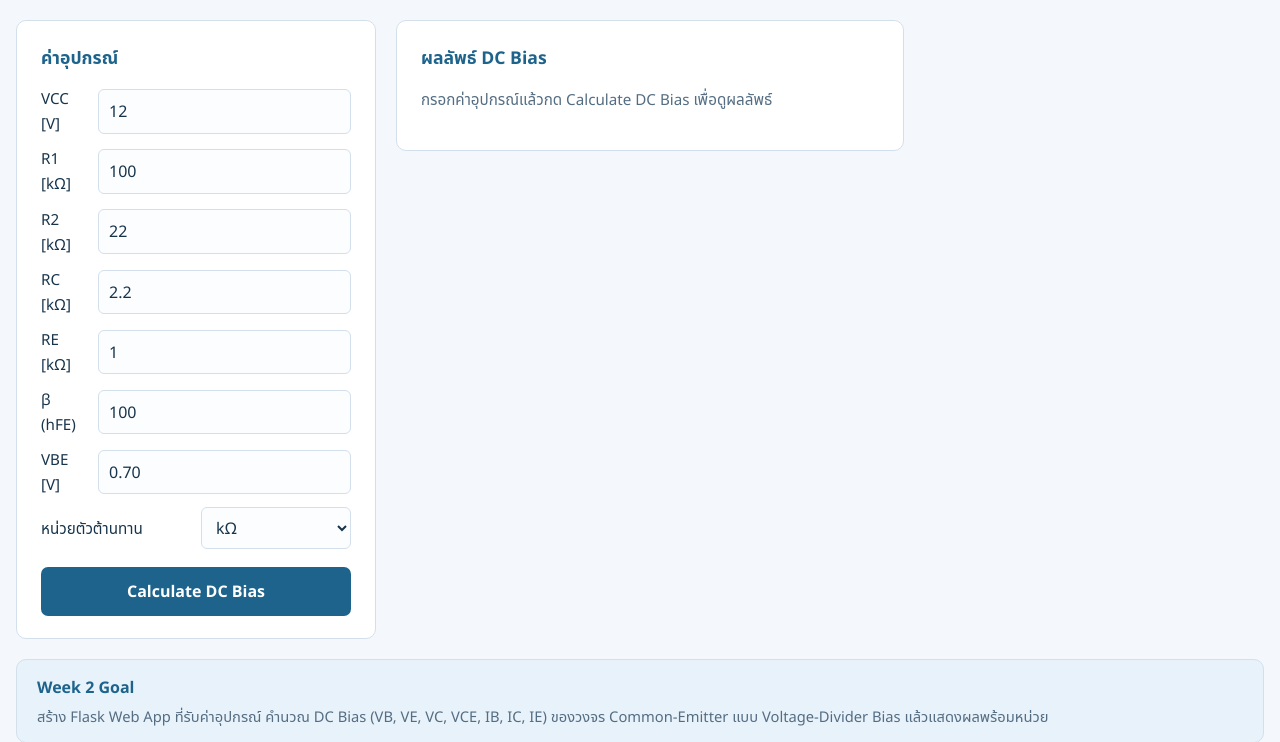
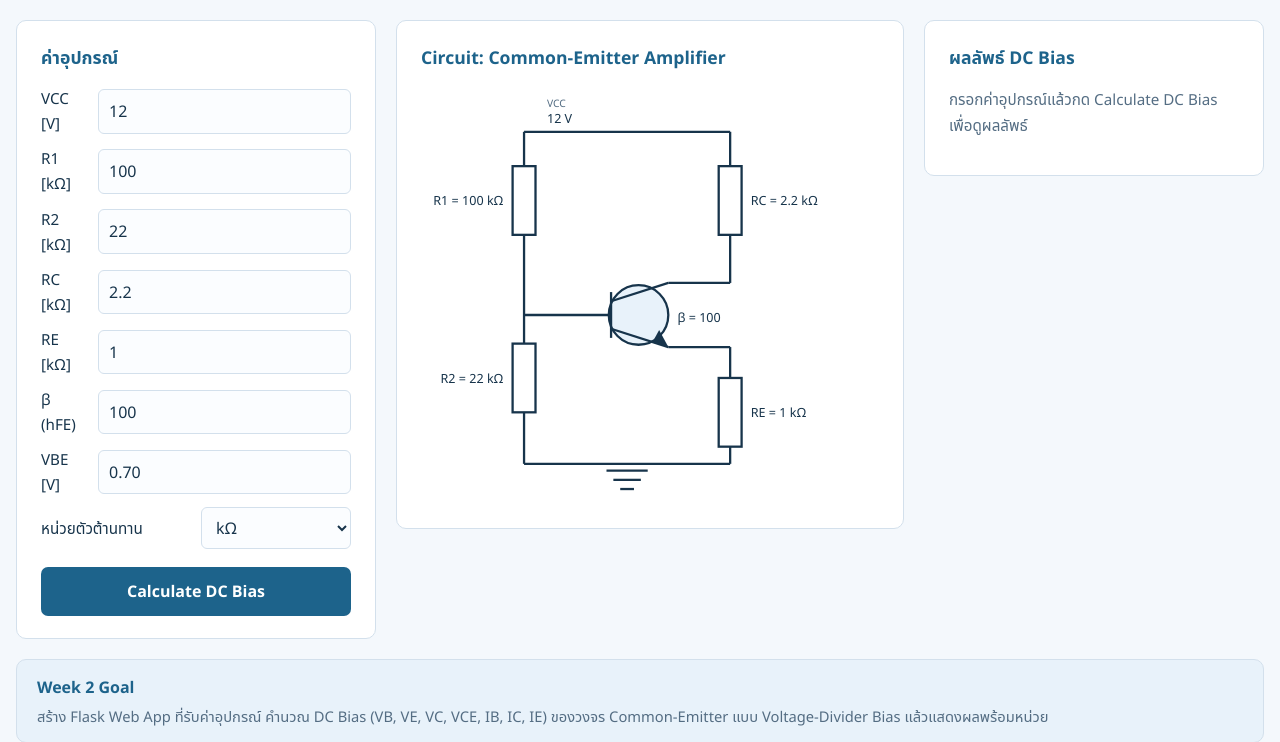
Before and after one commit to ottoponrod/BJT-DC-Bias-Web-App, a Flask app: page / in a window 1280 px wide. Shown: the part 128-870 px from the top of the page. Run offline with Flask 3, Linux system fonts and the light colour scheme.

Commit message:
feat(ui): add inline circuit svg with live labels

```diff
--- /dev/null
+++ b/static/app.js
@@ -0,0 +1,45 @@
+(function () {
+  "use strict";
+
+  var RESISTOR_FIELDS = ["r1", "r2", "rc", "re"];
+
+  function unitLabel() {
+    var select = document.getElementById("unit");
+    return select && select.value === "ohm" ? "Ω" : "kΩ";
+  }
+
+  function valueOf(id) {
+    var input = document.getElementById(id);
+    if (!input) {
+      return "—";
+    }
+    var value = input.value.trim();
+    return value === "" ? "—" : value;
+  }
+
+  function refresh() {
+    var unit = unitLabel();
+
+    var vcc = document.getElementById("c-vcc");
+    if (vcc) {
+      vcc.textContent = valueOf("vcc") + " V";
+    }
+
+    var beta = document.getElementById("c-beta");
+    if (beta) {
+      beta.textContent = "β = " + valueOf("beta");
+    }
+
+    RESISTOR_FIELDS.forEach(function (field) {
+      var label = document.getElementById("c-" + field);
+      if (label) {
+        label.textContent =
+          field.toUpperCase() + " = " + valueOf(field) + " " + unit;
+      }
+    });
+  }
+
+  document.addEventListener("input", refresh);
+  document.addEventListener("change", refresh);
+  refresh();
+})();
--- a/static/style.css
+++ b/static/style.css
@@ -191,6 +191,49 @@ button:hover {
   border-color: #c0392b;
 }
 
+.circuit {
+  width: 100%;
+  height: auto;
+  max-height: 420px;
+}
+
+.circuit .wire {
+  stroke: var(--ink);
+  stroke-width: 2;
+  fill: none;
+}
+
+.circuit .res {
+  fill: #fff;
+  stroke: var(--ink);
+  stroke-width: 2;
+}
+
+.circuit .dev {
+  fill: #e8f2fa;
+  stroke: var(--ink);
+  stroke-width: 2;
+}
+
+.circuit .arrow {
+  fill: var(--ink);
+}
+
+.circuit .lbl {
+  fill: var(--ink);
+  font-size: 11px;
+  font-family: inherit;
+}
+
+.circuit .lbl.small {
+  fill: var(--muted);
+  font-size: 9px;
+}
+
+.circuit .lbl.end {
+  text-anchor: end;
+}
+
 table {
   width: 100%;
   border-collapse: collapse;
--- a/templates/index.html
+++ b/templates/index.html
@@ -64,6 +64,52 @@
   </form>
 
   <section class="card">
+    <h2>Circuit: Common-Emitter Amplifier</h2>
+    <svg class="circuit" viewBox="0 0 400 360" role="img"
+         aria-label="วงจร Common-Emitter แบบ Voltage-Divider Bias">
+      <line x1="90" y1="40" x2="270" y2="40" class="wire"/>
+      <text x="110" y="18" class="lbl small">VCC</text>
+      <text x="110" y="32" class="lbl" id="c-vcc">{{ form.vcc }} V</text>
+
+      <line x1="90" y1="40" x2="90" y2="70" class="wire"/>
+      <rect x="80" y="70" width="20" height="60" class="res"/>
+      <line x1="90" y1="130" x2="90" y2="200" class="wire"/>
+      <text x="72" y="104" class="lbl end" id="c-r1">R1 = {{ form.r1 }} {{ unit_label }}</text>
+
+      <line x1="90" y1="200" x2="90" y2="225" class="wire"/>
+      <rect x="80" y="225" width="20" height="60" class="res"/>
+      <line x1="90" y1="285" x2="90" y2="330" class="wire"/>
+      <text x="72" y="259" class="lbl end" id="c-r2">R2 = {{ form.r2 }} {{ unit_label }}</text>
+
+      <line x1="90" y1="200" x2="166" y2="200" class="wire"/>
+
+      <circle cx="190" cy="200" r="26" class="dev"/>
+      <line x1="166" y1="180" x2="166" y2="220" class="wire"/>
+      <line x1="166" y1="188" x2="216" y2="172" class="wire"/>
+      <line x1="166" y1="212" x2="216" y2="228" class="wire"/>
+      <polygon points="216,228 202,224 208,213" class="arrow"/>
+      <text x="224" y="206" class="lbl" id="c-beta">β = {{ form.beta }}</text>
+
+      <line x1="216" y1="172" x2="270" y2="172" class="wire"/>
+      <line x1="270" y1="172" x2="270" y2="130" class="wire"/>
+      <rect x="260" y="70" width="20" height="60" class="res"/>
+      <line x1="270" y1="70" x2="270" y2="40" class="wire"/>
+      <text x="288" y="104" class="lbl" id="c-rc">RC = {{ form.rc }} {{ unit_label }}</text>
+
+      <line x1="216" y1="228" x2="270" y2="228" class="wire"/>
+      <line x1="270" y1="228" x2="270" y2="255" class="wire"/>
+      <rect x="260" y="255" width="20" height="60" class="res"/>
+      <line x1="270" y1="315" x2="270" y2="330" class="wire"/>
+      <text x="288" y="289" class="lbl" id="c-re">RE = {{ form.re }} {{ unit_label }}</text>
+
+      <line x1="90" y1="330" x2="270" y2="330" class="wire"/>
+      <line x1="162" y1="336" x2="198" y2="336" class="wire"/>
+      <line x1="168" y1="344" x2="192" y2="344" class="wire"/>
+      <line x1="174" y1="352" x2="186" y2="352" class="wire"/>
+    </svg>
+  </section>
+
+  <section class="card">
     <h2>ผลลัพธ์ DC Bias</h2>
 
     {% if result %}
@@ -115,5 +161,6 @@
      (VB, VE, VC, VCE, IB, IC, IE) ของวงจร Common-Emitter
      แบบ Voltage-Divider Bias แล้วแสดงผลพร้อมหน่วย</p>
 </footer>
+<script src="{{ url_for('static', filename='app.js') }}" defer></script>
 </body>
 </html>
```
Also changed, not shown: tests/test_web.py (+12 -0 lines).
